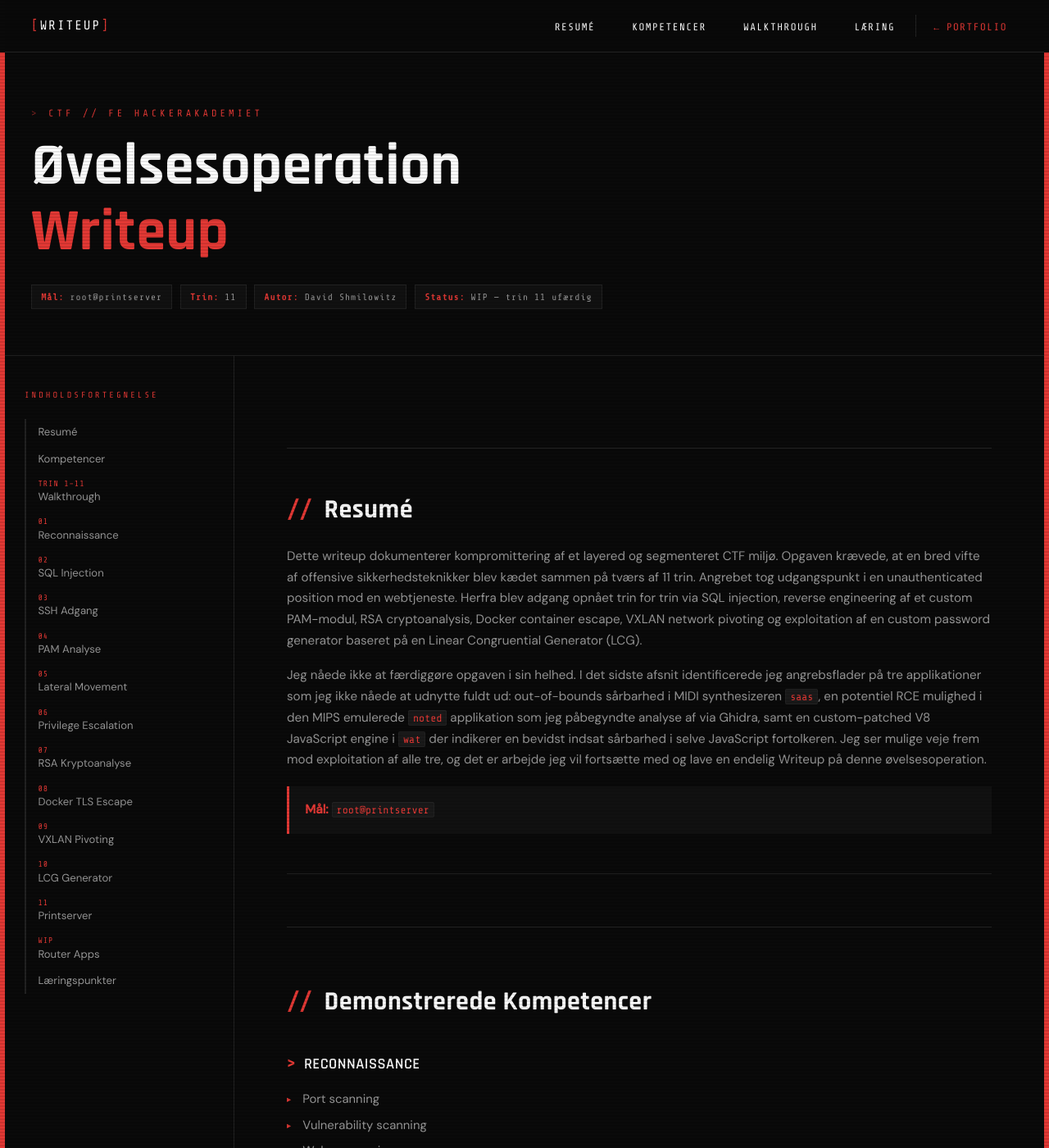
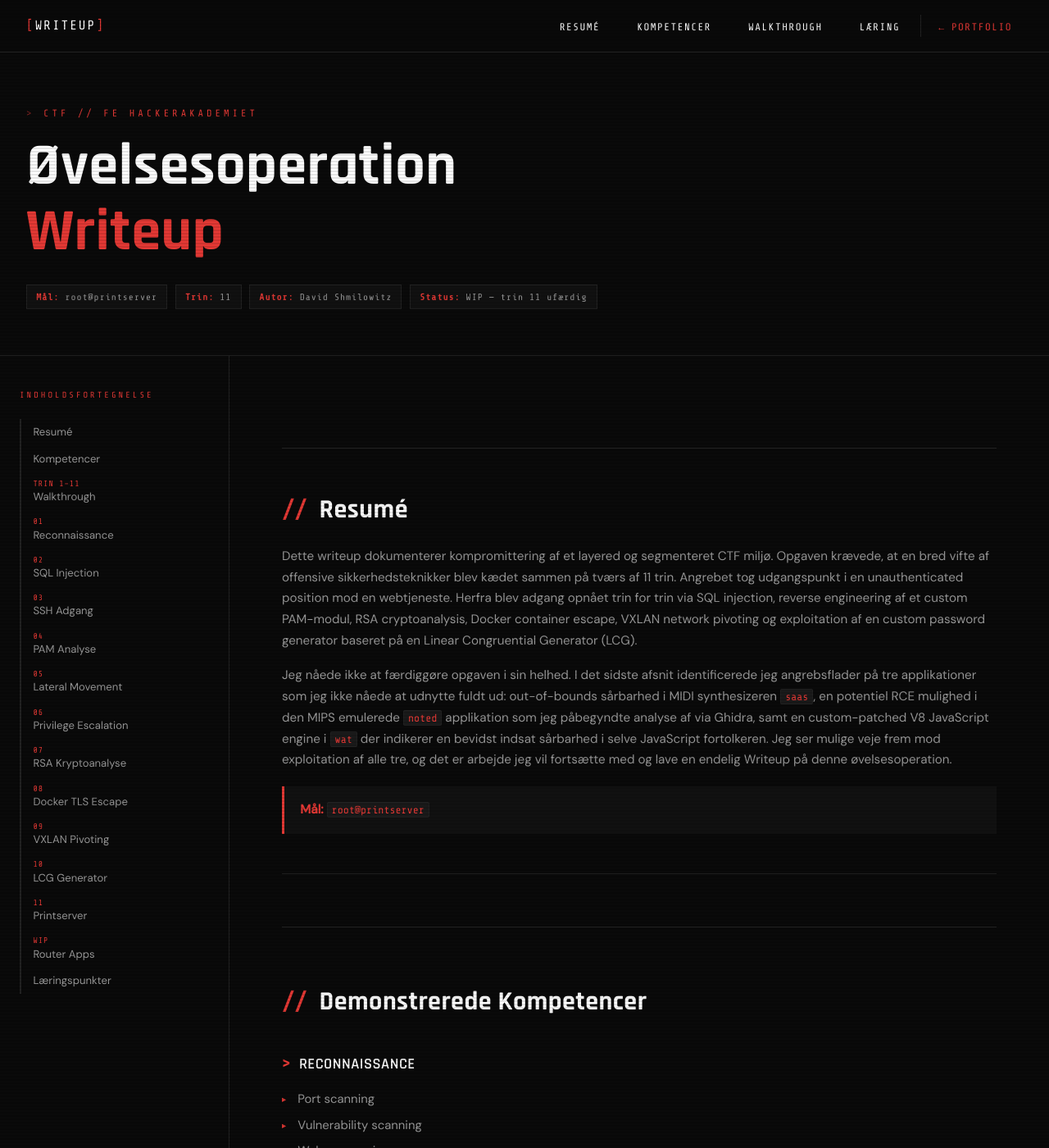
Before and after one commit to Shmilowitz/writeup_fe-ctf, a Jekyll site: the page built from README.md, in a window 1280 px wide and 1400 px high. Shown: the whole window at 82% size. Built offline with Jekyll 4.4.1, drawn with Linux system fonts in a browser that asks for light colours; our own code applies the rules of GitHub Pages for plain Markdown files.

Commit message:
Add files via upload

```diff
--- a/_layouts/default.html
+++ b/_layouts/default.html
@@ -21,7 +21,7 @@
       --text-dim:   #999;
       --border:     #222;
       --nav-h:      64px;
-      --side-bar:   6px;
+      --side-bar:   0px;
       --sidebar-w:  280px;
       --radius:     4px;
       --transition: 0.3s ease;
@@ -65,7 +65,7 @@
 
     ::-webkit-scrollbar { width: 6px; }
     ::-webkit-scrollbar-track { background: var(--bg); }
-    ::-webkit-scrollbar-thumb { background: var(--accent); border-radius: 3px; }
+    ::-webkit-scrollbar-thumb { background: #333; border-radius: 3px; }
 
     /* ── NAV ── */
     nav {
```
